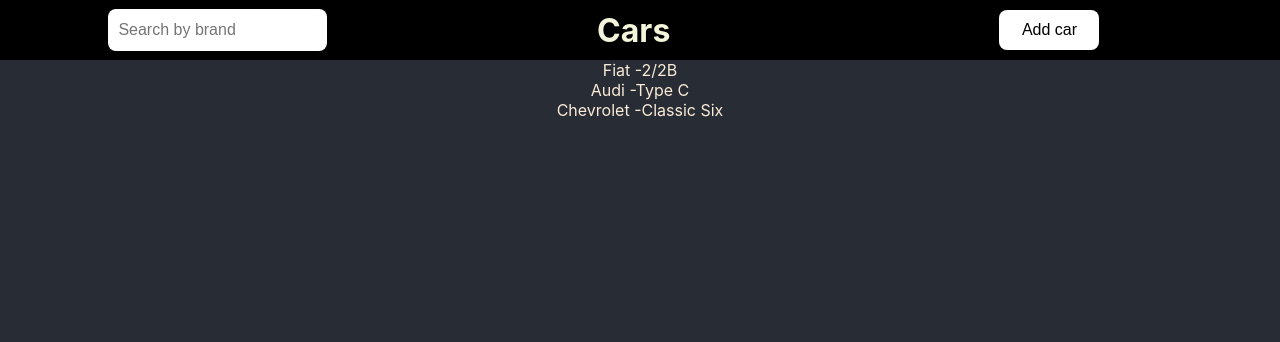
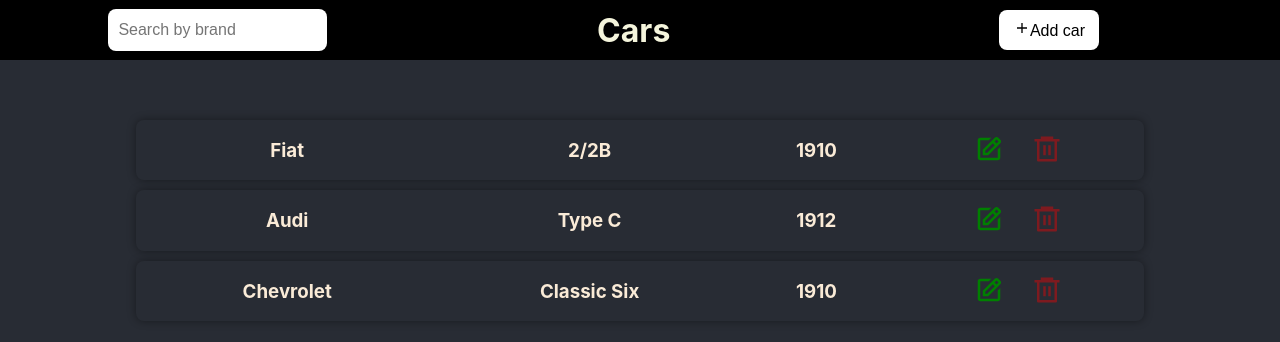
Before and after one commit to Zyar3k/cars-of-the-world_react, a React (Create React App) app: page / in a window 1280 px wide. Shown: the top 342 px of the page. Built offline with nearby package versions, Linux system fonts and the light colour scheme.

Commit message:
Add delete item & list view style

```diff
--- a/src/App.css
+++ b/src/App.css
@@ -114,3 +114,69 @@
 form button:hover {
   background-color: rgb(202, 199, 199);
 }
+
+/*
+--------------- car list -----------------
+*/
+
+.carList {
+  width: 80%;
+  display: flex;
+  flex-direction: column;
+  justify-content: center;
+  align-items: center;
+
+  margin: 0 auto;
+  margin-top: 60px;
+
+  /* border: 1px solid red; */
+}
+
+.carItem {
+  /* border: 1px solid red; */
+
+  display: flex;
+  align-items: center;
+  width: 100%;
+  margin-bottom: 10px;
+
+  border-radius: 8px;
+  box-shadow: 0 0 8px 0 rgba(0, 0, 0, 0.4);
+}
+
+.carBrand,
+.carModel {
+  width: 30%;
+}
+
+.carYear {
+  width: 15%;
+}
+
+.buttonsWrapper {
+  flex: auto;
+}
+.buttonsWrapper button {
+  border: none;
+  margin: 0 8px;
+  background-color: transparent;
+  cursor: pointer;
+}
+.buttonsWrapper svg {
+  height: 30px;
+  width: 30px;
+  transition: all 0.4s ease;
+}
+
+.btnEdit {
+  color: green;
+}
+.btnEdit:hover {
+  color: greenyellow;
+}
+.btnDelete {
+  color: rgba(255, 0, 0, 0.4);
+}
+.btnDelete:hover {
+  color: rgba(255, 0, 0, 1);
+}
--- a/src/App.js
+++ b/src/App.js
@@ -15,6 +15,7 @@
         <Switch>
           <Route path="/" component={CarList} exact />
           <Route path="/add" component={CarForm} />
+          <Route path="/edit/:id" component={CarForm} />
         </Switch>
       </div>
     </ContextProvider>
--- a/src/components/CarList.js
+++ b/src/components/CarList.js
@@ -1,16 +1,39 @@
 import React, { useContext } from "react";
 import { GlobalContext } from "../context/GlobalContext";
+import { Link } from "react-router-dom";
+import { RiDeleteBin6Line } from "react-icons/ri";
+import { BiEdit } from "react-icons/bi";
 
 const CarList = () => {
-  const { cars } = useContext(GlobalContext);
+  const { cars, deleteCar } = useContext(GlobalContext);
   return (
-    <div>
-      {cars.map((car, index) => (
-        <div key={index}>
-          <span>{car.brand} -</span>
-          <span>{car.model}</span>
-        </div>
-      ))}
+    <div className="container">
+      <div className="carList">
+        {cars.map((car) => (
+          <div className="carItem" key={car.id}>
+            <div className="carBrand">
+              <h3>{car.brand}</h3>
+            </div>
+            <div className="carModel">
+              <h3>{car.model}</h3>
+            </div>
+            <div className="carYear">
+              <h3>{car.year}</h3>
+            </div>
+            <div className="buttonsWrapper">
+              <Link to={`/edit/${car.id}`}>
+                <button className="btnEdit">
+                  <BiEdit />
+                </button>
+              </Link>
+              <button onClick={() => deleteCar(car.id)} className="btnDelete">
+                <RiDeleteBin6Line />
+              </button>
+            </div>
+            <div></div>
+          </div>
+        ))}
+      </div>
     </div>
   );
 };
--- a/src/components/Header.js
+++ b/src/components/Header.js
@@ -1,4 +1,5 @@
 import { Link } from "react-router-dom";
+import { IoMdAdd } from "react-icons/io";
 
 const Header = () => {
   return (
@@ -14,7 +15,10 @@
         </div>
         <div className="headerItem">
           <Link to="/add">
-            <button>Add car</button>
+            <button>
+              <IoMdAdd />
+              Add car
+            </button>
           </Link>
         </div>
       </div>
--- a/src/context/AppReducer.js
+++ b/src/context/AppReducer.js
@@ -10,7 +10,9 @@
       return { cars: [...state.cars, payload] };
 
     case DELETE_CAR:
-      return { cars: [] };
+      return {
+        cars: state.cars.filter((car) => car.id !== payload),
+      };
 
     default:
       return state;
--- a/src/context/GlobalContext.js
+++ b/src/context/GlobalContext.js
@@ -34,8 +34,8 @@
     dispatch({ type: ADD_CAR, payload: { ...car, id: v4() } });
   };
 
-  const deleteCar = () => {
-    dispatch({ type: DELETE_CAR });
+  const deleteCar = (id) => {
+    dispatch({ type: DELETE_CAR, payload: id });
   };
 
   return (
```
